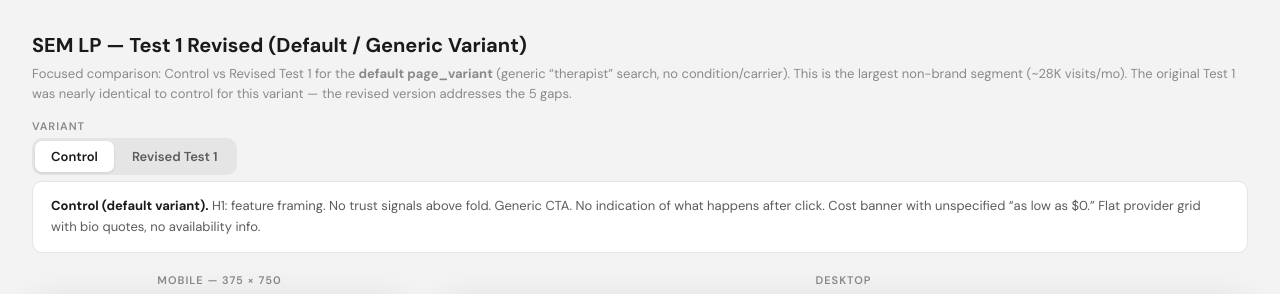
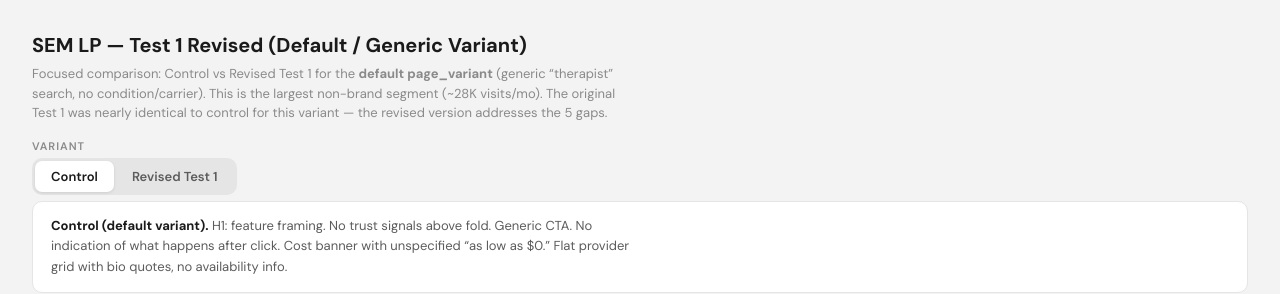
Before and after one commit to dannysalvatori-headway/danny-prototypes, a plain HTML site: page sem-lp-test1-default/index.html in a window 1280 px wide. Shown: the top 294 px of the page. Drawn offline with Linux system fonts and the light colour scheme.

Commit message:
sem-lp-test1-default: cap description paragraphs at 600px for readability
Co-Authored-By: Claude Opus 4.7 (1M context) <noreply@anthropic.com>

```diff
--- a/sem-lp-test1-default/index.html
+++ b/sem-lp-test1-default/index.html
@@ -27,7 +27,7 @@
 
   .page-wrapper { max-width: 1800px; margin: 0 auto; padding: 32px 32px 40px; }
   .page-header h1 { font-size: 20px; font-weight: 700; margin-bottom: 6px; }
-  .page-header p { font-size: 13px; color: var(--text-muted); margin-bottom: 16px; line-height: 1.5; }
+  .page-header p { font-size: 13px; color: var(--text-muted); margin-bottom: 16px; line-height: 1.5; max-width: 600px; }
   .tab-group-label { font-size: 11px; font-weight: 600; color: var(--text-muted); text-transform: uppercase; letter-spacing: 1px; margin-bottom: 5px; }
   .tab-bar { display: flex; gap: 2px; background: #E5E5E5; border-radius: 10px; padding: 3px; width: fit-content; margin-bottom: 6px; }
   .tab-btn { padding: 7px 16px; border: none; background: transparent; border-radius: 7px; font-family: inherit; font-size: 13px; font-weight: 600; color: var(--text-secondary); cursor: pointer; transition: all 0.15s; white-space: nowrap; }
@@ -35,7 +35,7 @@
   .variant-desc { background: white; border: 1px solid var(--border-light); border-radius: 10px; padding: 14px 18px; margin-bottom: 20px; display: none; align-items: flex-start; gap: 10px; }
   .variant-desc.active { display: flex; }
   .variant-desc .desc-badge { min-width: 22px; height: 22px; background: var(--accent); color: white; border-radius: 50%; display: flex; align-items: center; justify-content: center; font-size: 11px; font-weight: 700; flex-shrink: 0; margin-top: 1px; }
-  .variant-desc .desc-text { font-size: 13px; color: var(--text-secondary); line-height: 1.6; }
+  .variant-desc .desc-text { font-size: 13px; color: var(--text-secondary); line-height: 1.6; max-width: 600px; }
   .variant-desc .desc-text strong { color: var(--text-primary); }
   .variant-view { display: none; }
   .variant-view.active { display: flex; gap: 32px; align-items: flex-start; }
```
